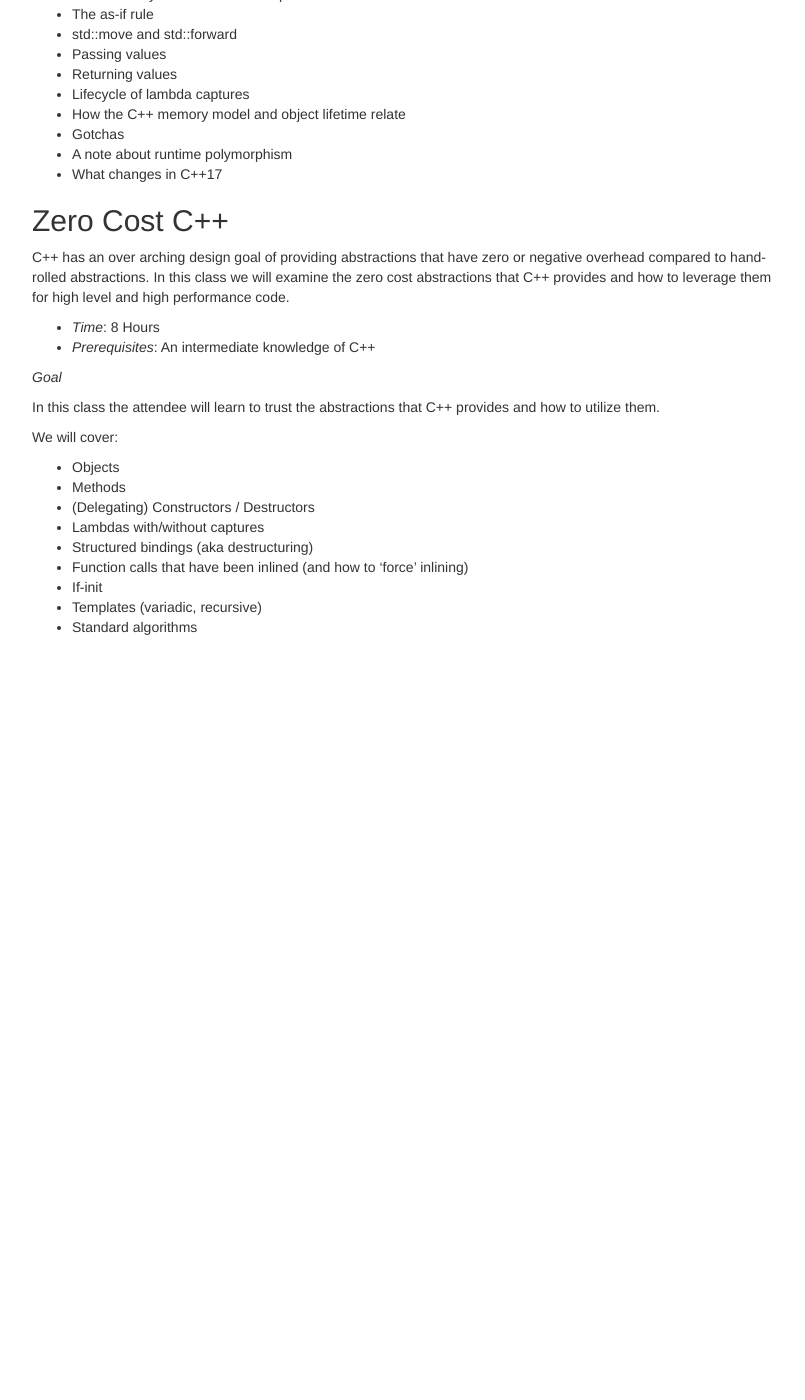
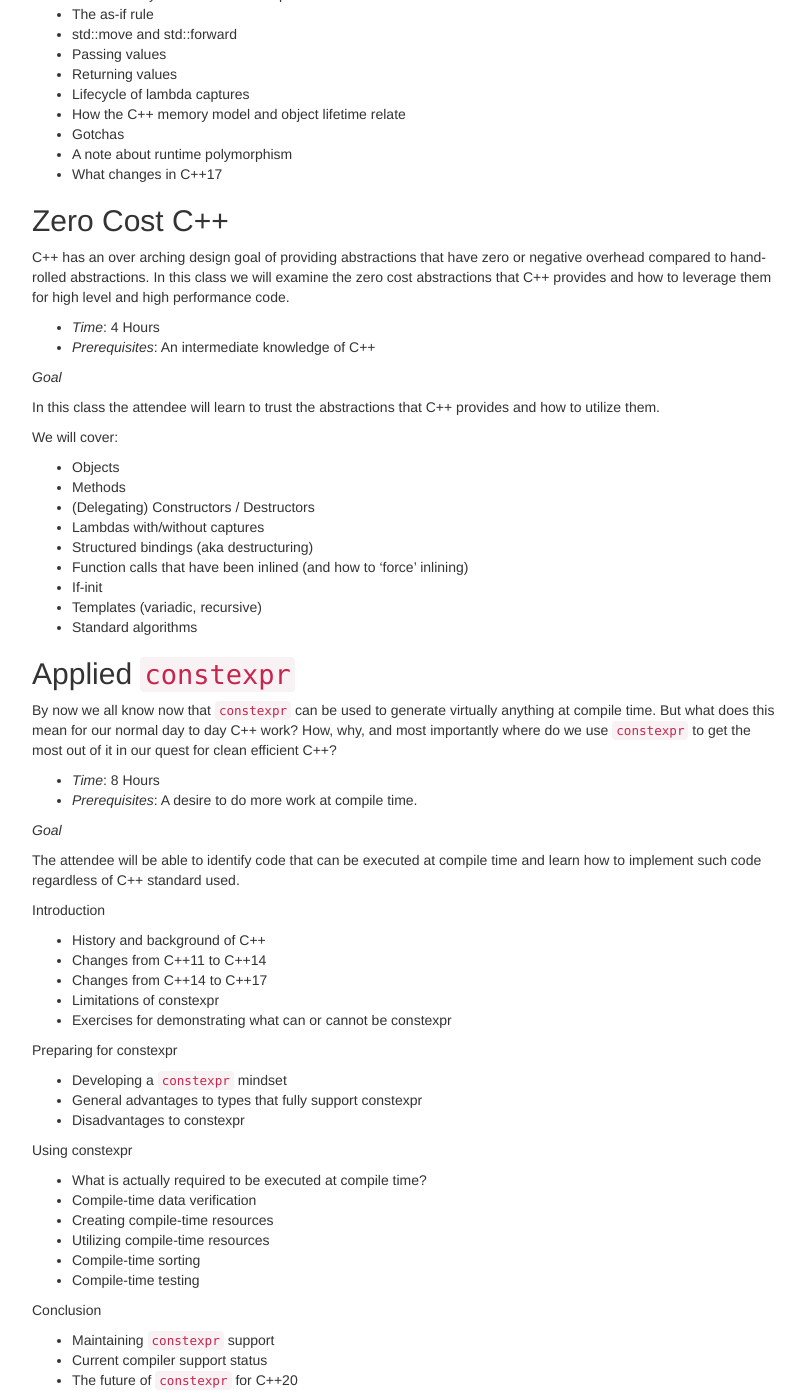
Before and after one commit to lefticus/emptycrate, a Jekyll site: the page built from training.html, in a window 1280 px wide and 1400 px high, scrolled down 5404 px. Shown: the whole window, without its empty margins (38-843 px from the left). Built offline with Jekyll 4.4.1, drawn with Linux system fonts in a browser that asks for light colours; comment, search, counter and statistics services are not loaded; before the commit the page ends 6051 px from its top, so only the background shows below that.

Commit message:
Add Applied `constexpr` training day

```diff
--- a/_includes/training.md
+++ b/_includes/training.md
@@ -267,7 +267,7 @@ We will cover:
 
 C++ has an over arching design goal of providing abstractions that have zero or negative overhead compared to hand-rolled abstractions. In this class we will examine the zero cost abstractions that C++ provides and how to leverage them for high level and high performance code.
 
- * *Time*: 8 Hours
+ * *Time*: 4 Hours
  * *Prerequisites*: An intermediate knowledge of C++
 
 *Goal*
@@ -285,3 +285,44 @@ We will cover:
  * If-init
  * Templates (variadic, recursive)
  * Standard algorithms
+
+
+## Applied `constexpr`
+
+By now we all know now that `constexpr` can be used to generate virtually anything at compile time. But what does this mean for our normal day to day C++ work? How, why, and most importantly where do we use `constexpr` to get the most out of it in our quest for clean efficient C++?
+
+ * *Time*: 8 Hours
+ * *Prerequisites*: A desire to do more work at compile time.
+
+*Goal*
+
+The attendee will be able to identify code that can be executed at compile time and learn how to implement such code regardless of C++ standard used.
+
+Introduction
+
+ * History and background of C++
+ * Changes from C++11 to C++14
+ * Changes from C++14 to C++17
+ * Limitations of constexpr
+ * Exercises for demonstrating what can or cannot be constexpr
+
+Preparing for constexpr
+
+ * Developing a `constexpr` mindset
+ * General advantages to types that fully support constexpr
+ * Disadvantages to constexpr
+
+Using constexpr
+
+ * What is actually required to be executed at compile time?
+ * Compile-time data verification
+ * Creating compile-time resources
+ * Utilizing compile-time resources
+ * Compile-time sorting
+ * Compile-time testing
+
+Conclusion
+
+ * Maintaining `constexpr` support
+ * Current compiler support status
+ * The future of `constexpr` for C++20
```
